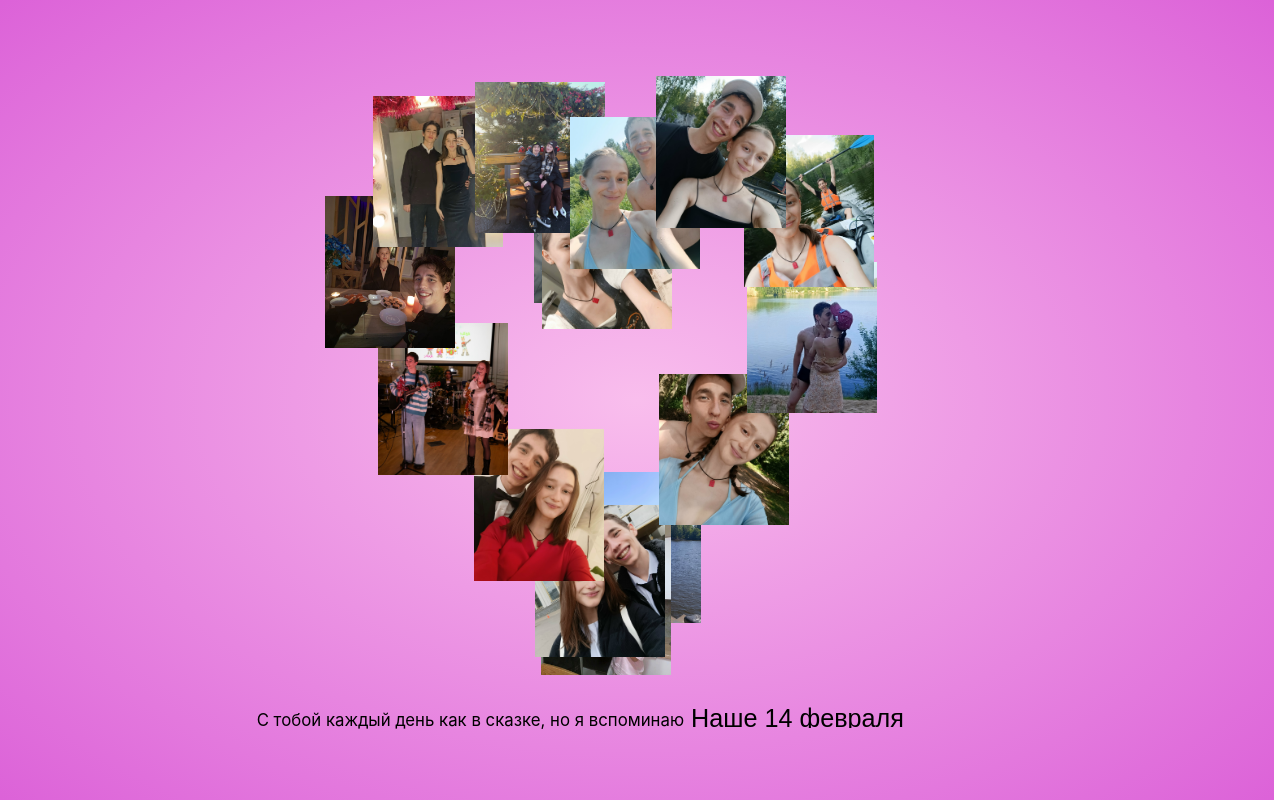
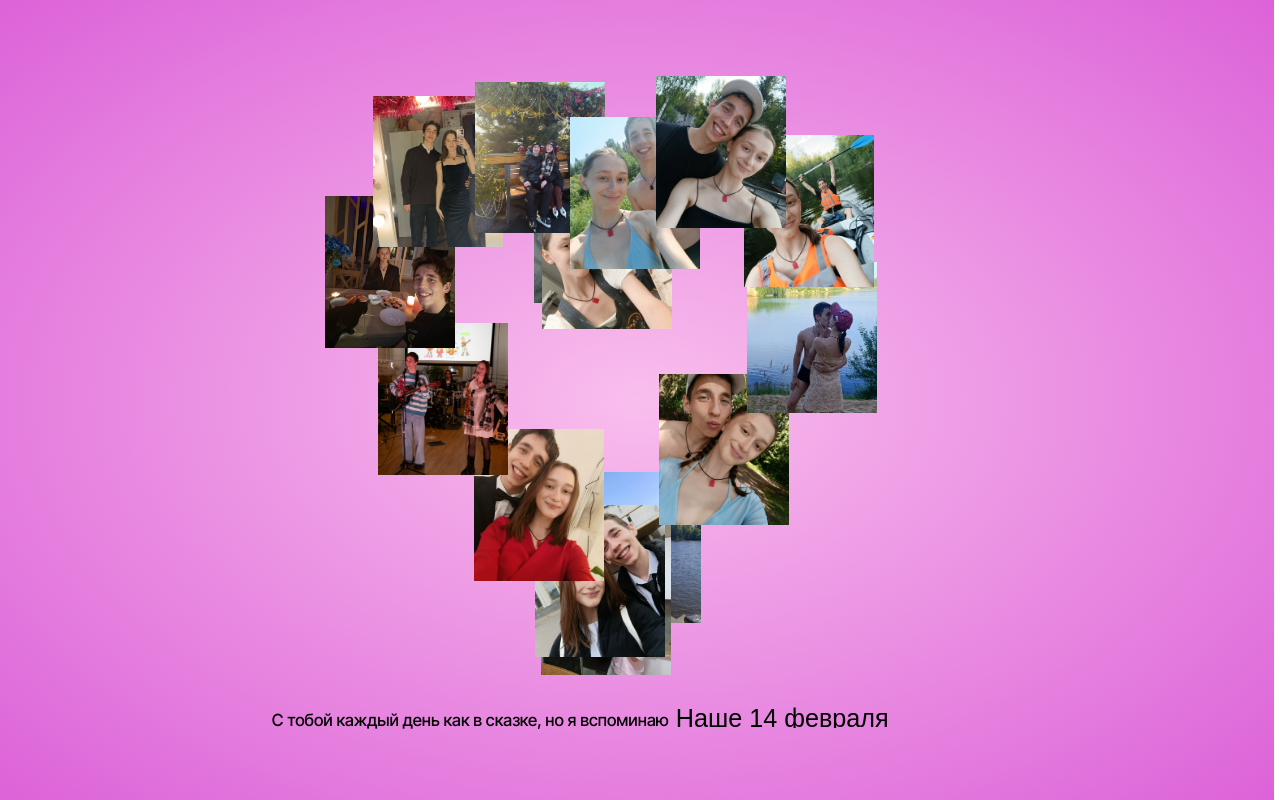
Before and after one commit to leonardoWer/lovable, a website built with Vite: page index.html in a window 1280 px wide. Built offline with nearby package versions, Linux system fonts and the light colour scheme; files whose address does not match are found by name.

Commit message:
Load fonts

```diff
--- a/src/css/main.css
+++ b/src/css/main.css
@@ -1,5 +1,6 @@
 @import url(base/reset.css);
 @import url(base/base.css);
+@import url(utils/fonts.css);
 @import url(utils/variables.css);
 
 h1, h2, h3, h4, h5, h6, p {
```
